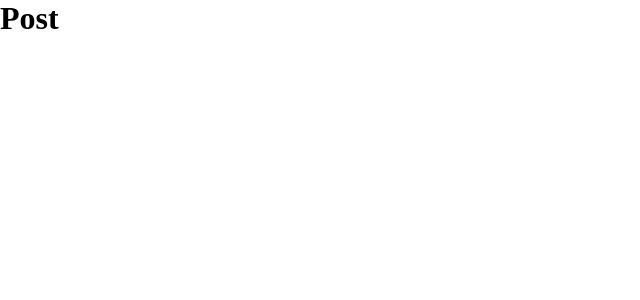
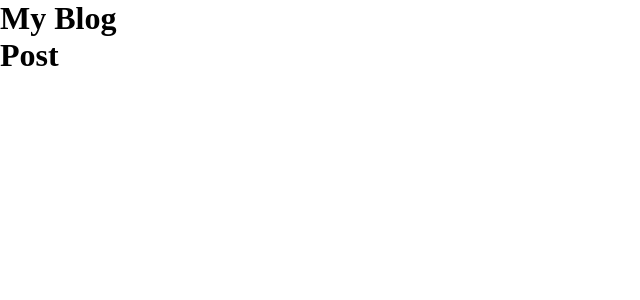
Before and after one commit to derickcjesus/my-blog, a React (Vite) app: page /post in a window 1280 px wide. Shown: the top 300 px of the page, without its empty margins (0-640 px from the left). Built offline with nearby package versions, Linux system fonts and the light colour scheme.

Commit message:
Added my blog name

```diff
--- a/src/App.jsx
+++ b/src/App.jsx
@@ -1,10 +1,14 @@
 import Routes from "./routes"
 
 import "./App.css";
+import MyBlogName from "./components/MyBlogName";
 
 function App() {
 
-  return <Routes />;
+  return <>
+    <MyBlogName />
+    <Routes />
+  </>;
 }
 
 export default App
--- /dev/null
+++ b/src/components/MyBlogName.jsx
@@ -0,0 +1,7 @@
+function MyBlogName() {
+    return (
+        <h1>My Blog</h1>
+    );
+}
+
+export default MyBlogName;
```
